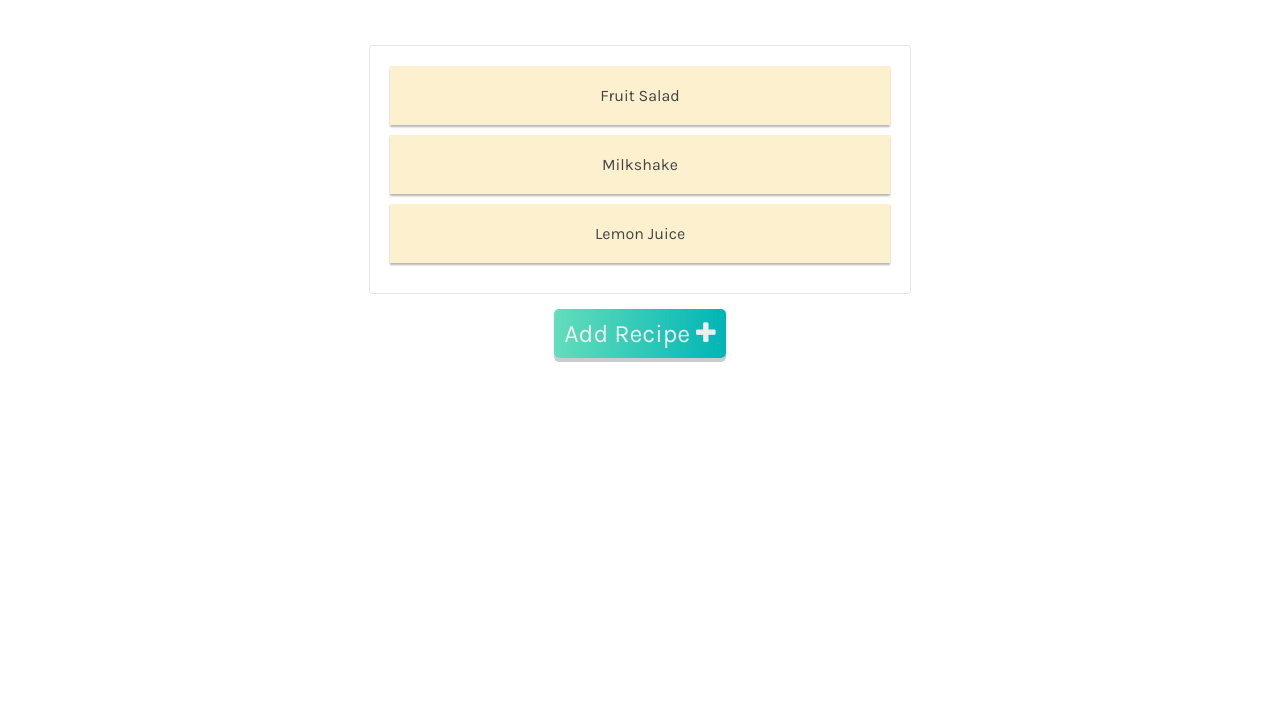
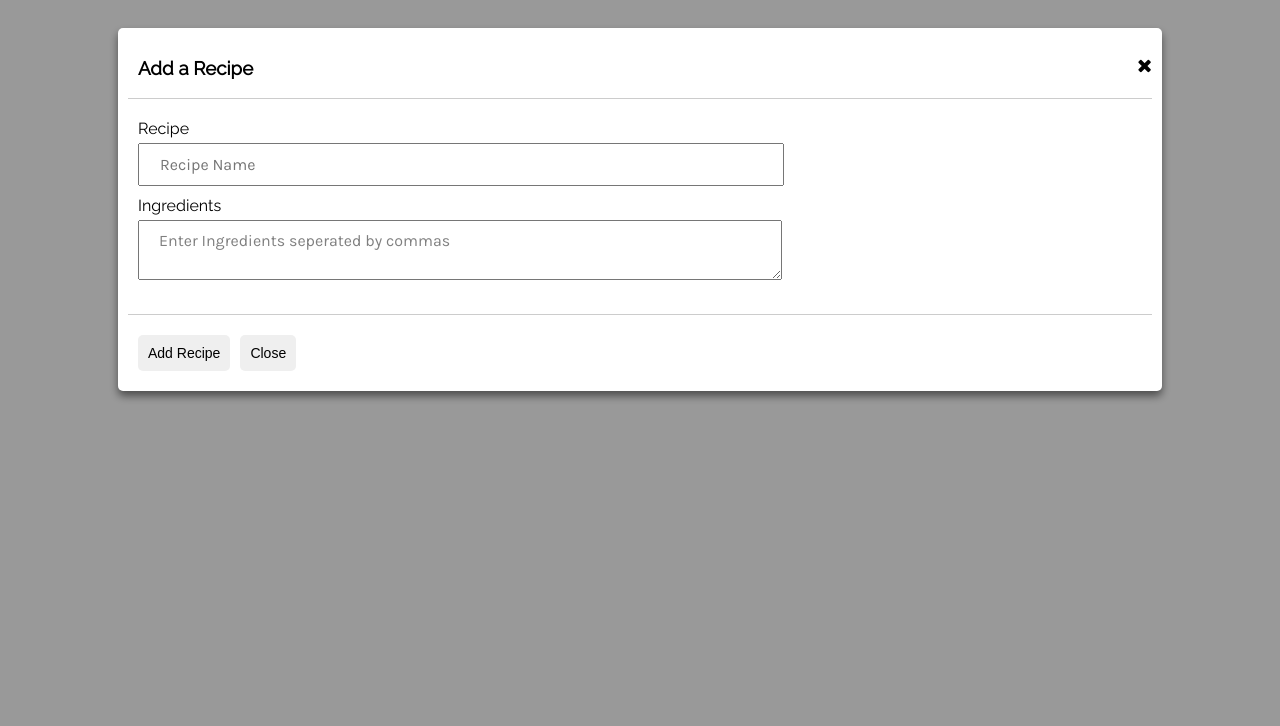
Before and after one commit to karthikJagadeesh/recipe-box, a React app: page / in a window 1280 px wide. Shown: the part 74-800 px from the top of the page. Built offline with nearby package versions, Linux system fonts and the light colour scheme.

Commit message:
add modal and it's style

```diff
--- a/app/index.html
+++ b/app/index.html
@@ -96,7 +96,58 @@
         display: none;
         margin-bottom: 10px;
       }
-
+      .modal {
+        background: rgba(0, 0, 0, 0.4);
+        height: 100%;
+        width: 100%;
+        z-index: 1;
+        top: 0;
+        left: 0;
+        position: fixed;
+      }
+      .modalContent {
+        background: white;
+        padding: 10px;
+        box-shadow: 0px 5px 8px rgba(0, 0, 0, 0.5);
+        border-radius: 5px;
+        width: 80%;
+        margin: 8% auto;
+      }
+      .modalHeader {
+        padding-left: 10px;
+        text-align: left;
+        border-bottom: 1px solid rgba(0, 0, 0, 0.2);
+      }
+      .fa-times {
+        float: right;
+      }
+      .modalBody {
+        padding: 20px 10px;
+        text-align: left;
+      }
+      .modalInput {
+        padding: 5px 0px 10px 0px;
+      }
+      .inputBox {
+        padding: 10px 20px;
+        font-family: 'Karla', helvetica, sans-serif;
+        font-size: 16px;
+        width: 60%;
+        color: rgba(0, 0, 0, 0.5);
+      }
+      .modalButton {
+        padding: 10px;
+        border-radius: 5px;
+        border: none;
+        outline: none;
+        margin-left: 10px;
+        font-size: 14px;
+      }
+      .modalFooter {
+        border-top: 1px solid rgba(0, 0, 0, 0.2);
+        padding: 20px 0 10px 0px;
+        text-align: left;
+      }
     </style>
   </head>
   <body>
--- a/app/index.js
+++ b/app/index.js
@@ -8,8 +8,17 @@ class Heading extends Component {
 }
 
 class Button extends Component {
+  constructor(props, context) {
+    super(props, context)
+    this.showModal = this.showModal.bind(this)
+  }
+
+  showModal() {
+
+  }
+
   render() {
-    return <button className="button">Add Recipe <i className="fa fa-plus"></i></button>
+    return <button onClick={this.showModal} className="button">Add Recipe <i className="fa fa-plus"></i></button>
   }
 }
 
@@ -97,12 +106,41 @@ class RecipeBox extends Component {
   }
 }
 
+class Modal extends Component {
+  render() {
+    return (
+      <div id="modal" className="modal">
+        <div className="modalContent">
+
+          <div className="modalHeader">
+            <h3>Add a Recipe <span class="close"><i className="fa fa-times"></i></span></h3>
+          </div>
+
+          <div className="modalBody">
+            <label>Recipe</label>
+            <div className="modalInput"><input className="inputBox" type="text" placeholder="Recipe Name" /></div>
+            <label>Ingredients</label>
+            <div className="modalInput"><textarea className="inputBox">Enter Ingredients seperated by commas</textarea></div>
+          </div>
+
+          <div className="modalFooter">
+            <button className="modalButton">Add Recipe</button>
+            <button className="modalButton">Close</button>
+          </div>
+
+        </div>
+      </div>
+    )
+  }
+}
+
 class Container extends Component {
   render() {
     return (
       <div className="container">
         <RecipeBox/>
         <Button/>
+        <Modal/>
       </div>
     )
   }
```
